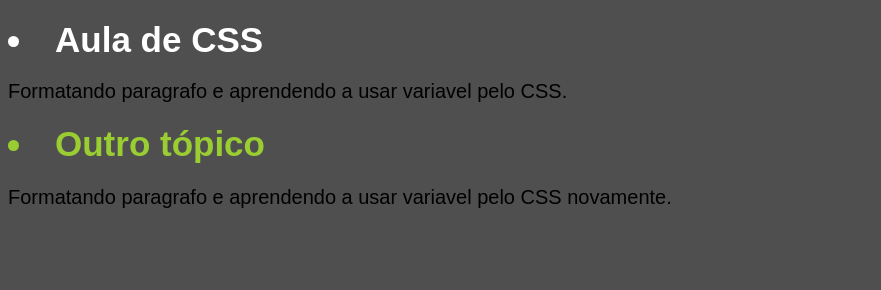
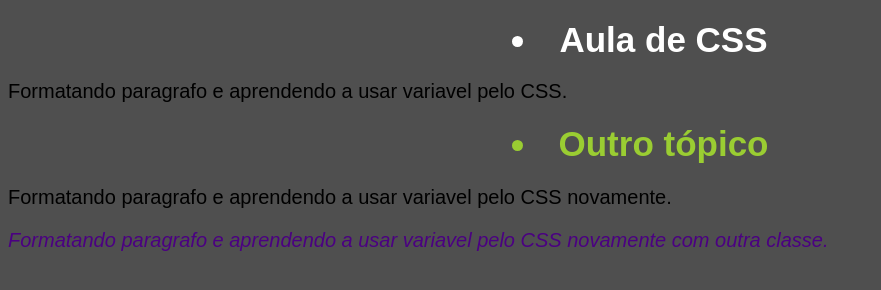
Before and after one commit to BrendaOliveira-code/aula_css, a plain HTML site: page index.html in a window 1280 px wide. Shown: the whole page, without its empty margins (0-881 px from the left). Drawn offline with Linux system fonts and the light colour scheme.

Commit message:
Adicionando tipos de formatos por tag e classes

```diff
--- a/estilo.css
+++ b/estilo.css
@@ -1,3 +1,5 @@
+
+/* adicionando formato por tag */
 body{
     background: #4F4F4F		;
     }
@@ -14,9 +16,21 @@ body{
         color:white;
     }
 
-
+/* adicionando formato para mesma tag, mas em uma nova classe */
     b.one{
         font-size: 35px;
         font-family: Arial, Helvetica, sans-serif;
         color:#9ACD32				;
     }
+
+    /* adicionando formato para mesma QUALQUER, mas em uma nova classe (classe generica) */
+    .centro{
+        text-align: center;
+    }
+
+    /* adicionando formato para tags especificar, mas em uma nova classe */
+    i,h3,h4{
+        font-size: 20px;
+        font-family: Arial, Helvetica, sans-serif;
+        color:#4B0082				;
+    }
--- a/index.html
+++ b/index.html
@@ -24,11 +24,12 @@
 
 <body>
 
-<h2><b><li> Aula de CSS </li></b></h2>
+<h2 class="centro"><b><li> Aula de CSS </li></b></h2>
 <p>Formatando paragrafo e aprendendo a usar variavel pelo CSS.</p>
 
-<h1><b class="one"><li> Outro tópico </li></b></h1>
+<h1 class="centro"><b class="one"><li> Outro tópico </li></b></h1>
 <p>Formatando paragrafo e aprendendo a usar variavel pelo CSS novamente.</p>
+<p><i>Formatando paragrafo e aprendendo a usar variavel pelo CSS novamente com outra classe.</i></p>
 
     </body>
 </html>
```
